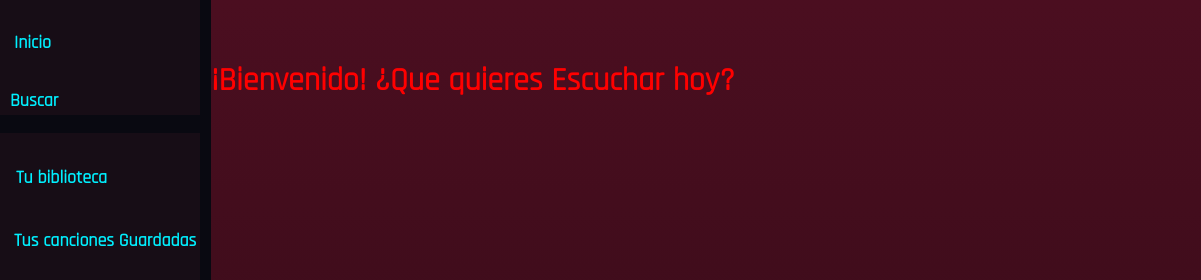
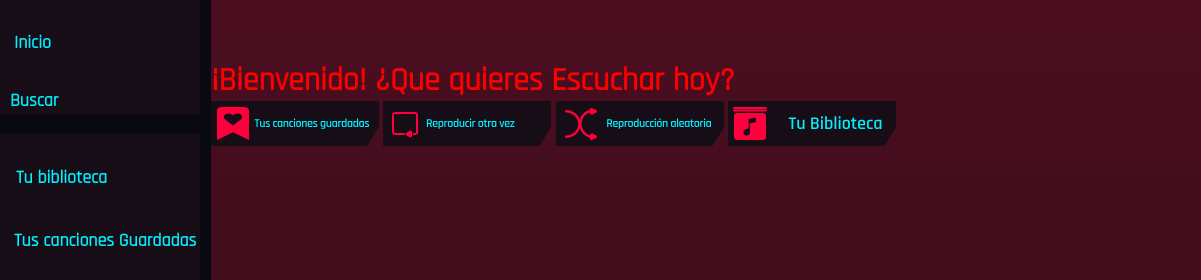
Before and after one commit to RobertoSiracusa/prueba-html, a plain HTML site: page index.html in a window 1280 px wide. Shown: the top 280 px of the page, 79-1280 px from the left. Drawn offline with nearby package versions, Linux system fonts and the light colour scheme; no server answers.

Commit message:
anadi vectores botones main

```diff
--- a/index.html
+++ b/index.html
@@ -65,6 +65,12 @@
     </header>
     <main>
         <h1>¡Bienvenido! ¿Que quieres Escuchar hoy?</h1>
+        <section id="grupoBotonesSup">
+            <img src="assets\images\grupo-tusCancionesGuardadas (1).svg" alt="vector boton canciones guardadas">
+            <img src="assets\images\grupo-repetirOtraVez.svg" alt="vector boton repetir otra vez">
+            <img src="assets\images\grupo-aleatorio.svg" alt="vector boton aleatorio">
+            <img src="assets\images\grupo-tuBiblioteca.svg" alt="vector boton tu biblioteca">
+        </section>
     </main>
 <script src="script.js"> </script>
 </body>
```
Also changed, not shown: index2.html (deleted, +0 -15 lines), style.css (+0 -10 lines), assets/images/grupo-aleatorio.svg (added), assets/images/grupo-repetirOtraVez.svg (added), assets/images/grupo-tuBiblioteca.svg (added), assets/images/grupo-tusCancionesGuardadas (1).svg (added).
